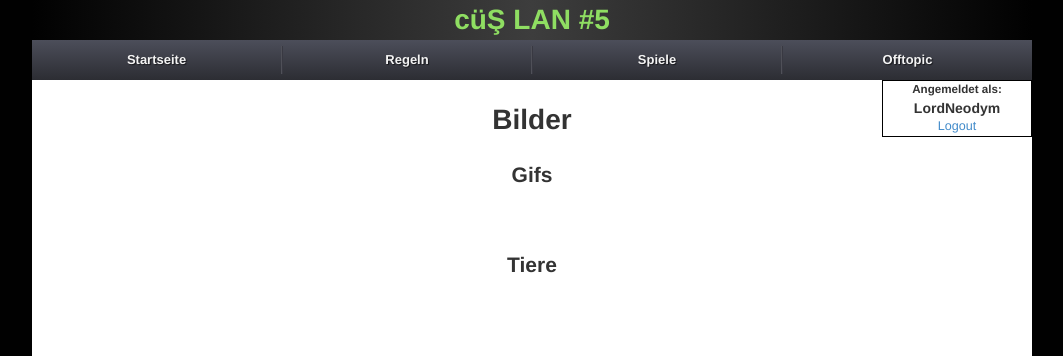
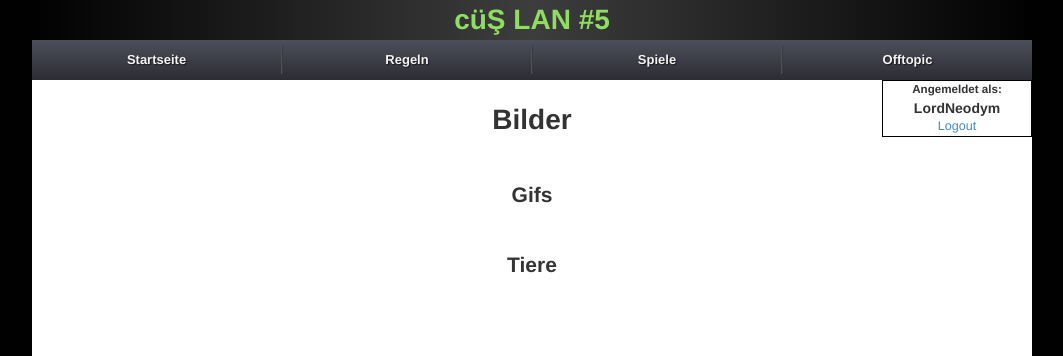
Before and after one commit to LordNeodym/intranet, a Django app: a page that uses src/core/templates/images.html in a window 1280 px wide. Shown: the top 356 px of the page, without its empty margins (108-1171 px from the left). Run offline with Django 3.2, Linux system fonts and the light colour scheme; a user stored in the database is signed in; data comes from the database, SQL or seed files in the repository; both versions use the stored data as it was after the commit; parts of the project's set-up code (start-up, migrations or seed data) failed here and were passed over; some libraries are stand-ins or nearby versions.

Commit message:
image update

```diff
--- a/src/core/static/css/screen.css
+++ b/src/core/static/css/screen.css
@@ -173,6 +173,26 @@
 	padding: 0;
 }
 
+.category_headline {
+	margin-top: 20px !important;
+	margin-bottom: 20px !important;
+    float: left;
+    width: 100%;
+}
+
+.odd > a {
+	float: left;
+}
+
+.even > a {
+    margin-right: -17%;
+}
+
+.odd img,
+.even img {
+	margin-bottom: 50px;
+}
+
 footer {
     background-color: #4C4E5A;
     color: #FFF;
--- a/src/core/templates/images.html
+++ b/src/core/templates/images.html
@@ -20,10 +20,10 @@
 		</div>
 
 		{% for category in categories %}
-			<h2>{{category.description}}</h2>
+			<h2 class="category_headline">{{category.description}}</h2>
 			{% for image in category.image_imagecategory.all %}
 				<div class="{% if forloop.counter|divisibleby:2 %}even{% else %}odd{% endif %}">
-					<a id="single_image" href="{{image.image.url}}"><img src="{{ image.image|thumbnail_url:'image_preview' }}" /></a>
+					<a id="single_image" href="{{image.image.url}}"><img src="{{ image.image|thumbnail_url:'game_site' }}" /></a>
 				</div>
 			{% endfor %}
 		{% endfor %}
--- a/src/core/views.py
+++ b/src/core/views.py
@@ -85,7 +85,7 @@
     content['categories'] = VideoCategory.objects.all()
     return render_to_response('videos.html', content, context_instance=context)
 
-
+@login_required(login_url="/login/")
 def images(request):
     context = RequestContext(request)
     content = {}
```
Also changed, not shown: src/core/media/filer_public_thumbnails/filer_public/25/13/25131536-8446-4ea6-a2c2-fe9cfd7d7a99/7gh0kem.gif__250x250_q85_crop_subsampling-2.png (added), src/core/media/filer_public_thumbnails/filer_public/25/13/25131536-8446-4ea6-a2c2-fe9cfd7d7a99/7gh0kem.gif__256x256_q85_subsampling-2.png (added), src/core/media/filer_public_thumbnails/filer_public/31/73/31732549-4de0-43f4-91aa-aa0faf7b94ab/10593221_10152558364631840_1804800828522921658_n.jpg__250x250_q85_crop_subsampling-2.jpg (added), src/core/media/filer_public_thumbnails/filer_public/31/73/31732549-4de0-43f4-91aa-aa0faf7b94ab/10593221_10152558364631840_1804800828522921658_n.jpg__256x256_q85_subsampling-2.jpg (added), src/core/media/filer_public_thumbnails/filer_public/6a/d7/6ad73cd0-792a-4770-9d48-a2c98649b667/10624936_10153990605751840_3603829813152243421_n.jpg__250x250_q85_crop_subsampling-2.jpg (added), src/core/media/filer_public_thumbnails/filer_public/6a/d7/6ad73cd0-792a-4770-9d48-a2c98649b667/10624936_10153990605751840_3603829813152243421_n.jpg__256x256_q85_subsampling-2.jpg (added), src/db.sqlite3.
